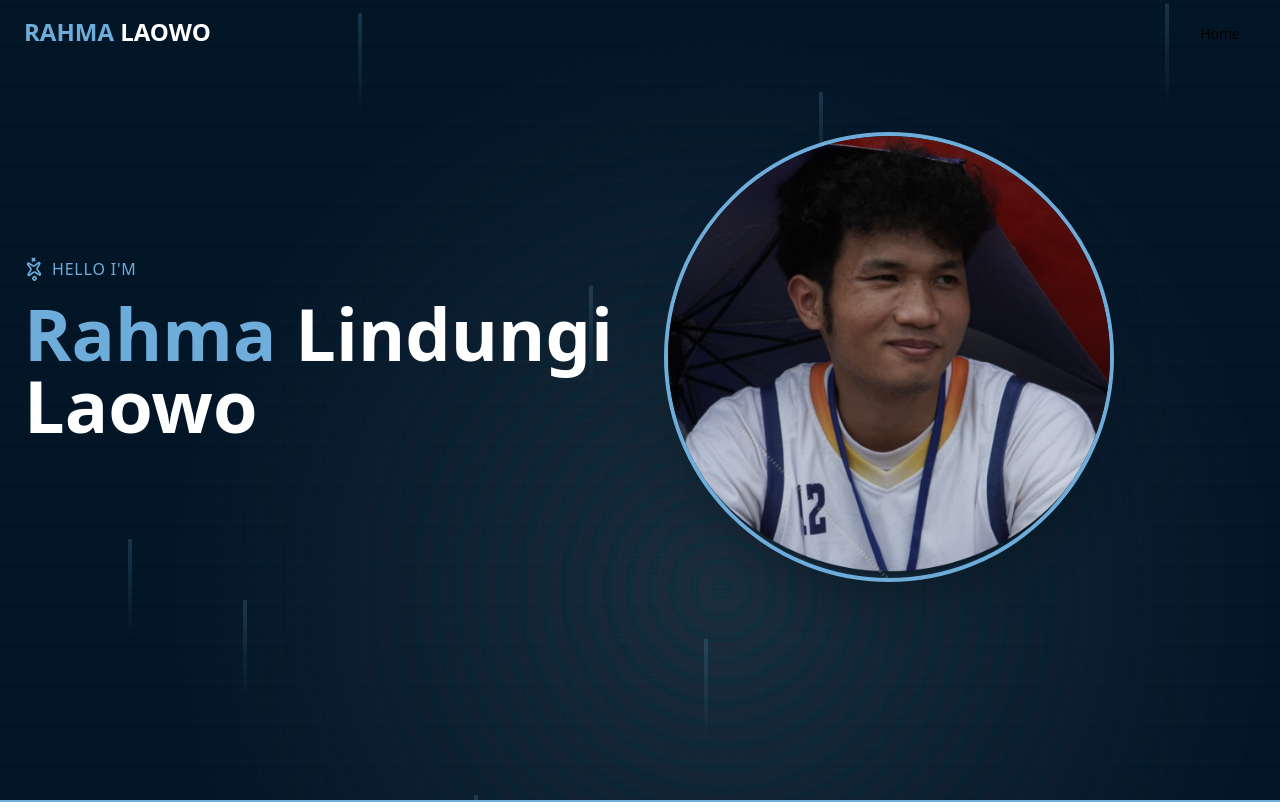
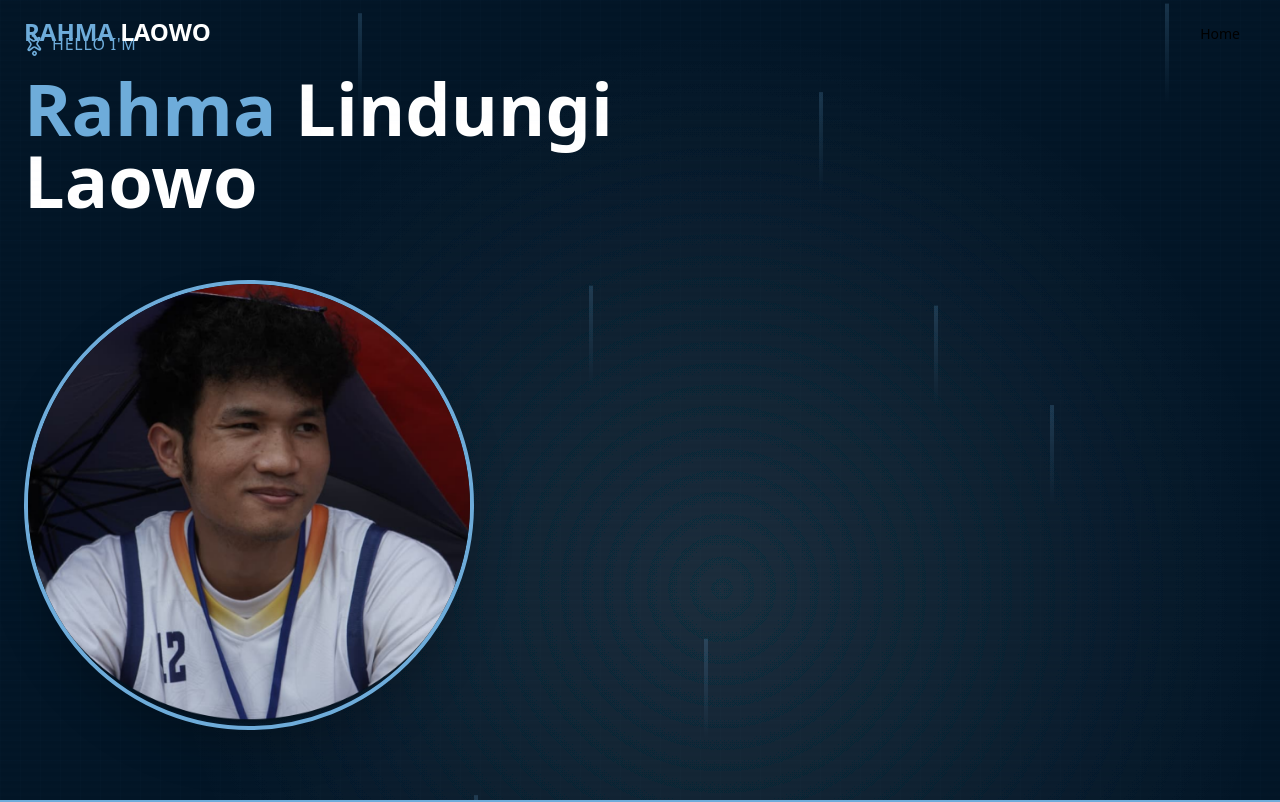
Before and after one commit to LindungiLw/my-profile-portofolio, a React (Vite) app: page / in a window 1280 px wide. Shown: the top 802 px of the page. Built offline with nearby package versions, Linux system fonts and the light colour scheme.

Commit message:
Update herosection by adding the ring in area profile image and make good position for the ring area

```diff
--- a/src/section/herosection.tsx
+++ b/src/section/herosection.tsx
@@ -67,6 +67,14 @@ export const HeroSection = () => {
             </div>
           </motion.div>
 
+          {/*  */}
+          <motion.div
+            className="relative flex justify-center lg:justify-end"
+            initial={{ opacity: 0, scale: 0.8 }}
+            animate={{ opacity: 1, scale: 1 }}
+            transition={{ duration: 0.8, delay: 0.4 }}
+          />
+
           <motion.div
             className="relative w-[350px] h-[350px] md:w-[450px] md:h-[450px] rounded-full overflow-hidden border-4 border-[#6EACDA] shadow-2xl cursor-pointer"
             style={{
@@ -74,6 +82,8 @@ export const HeroSection = () => {
               rotateY,
               transformStyle: "preserve-3d",
             }}
+            whileHover={{ scale: 1.05 }}
+            transition={{ type: "spring", stiffness: 300 }}
           >
             <img
               src={personalProfile}
@@ -84,8 +94,17 @@ export const HeroSection = () => {
 
             {/* Multiple Rings */}
             <motion.div
+              animate={{ rotate: 360 }}
+              transition={{ duration: 20, repeat: Infinity, ease: "linear" }}
+              className="absolute top-1/2 left-1/2 w-[380px] h-[380px] md:w-[480px] md:h-[480px] -translate-x-1/2 -translate-y-1/2 pointer-events-none"
+            >
+              <div className="w-full h-full border-2 border-dashed border-[#6EACDA] opacity-30 rounded-full" />
+            </motion.div>
+
+            <motion.div
               animate={{ rotate: -360 }}
               transition={{ duration: 15, repeat: Infinity, ease: "linear" }}
+              className="absolute top-1/2 left-1/2 w-[400px] h-[400px] md:w-[500px] md:h-[500px] -translate-x-1/2 -translate-y-1/2 pointer-events-none"
             >
               <div className="w-full h-full border-2 border-dotted border-[#E2E2B6] opacity-20 rounded-full" />
             </motion.div>
```
